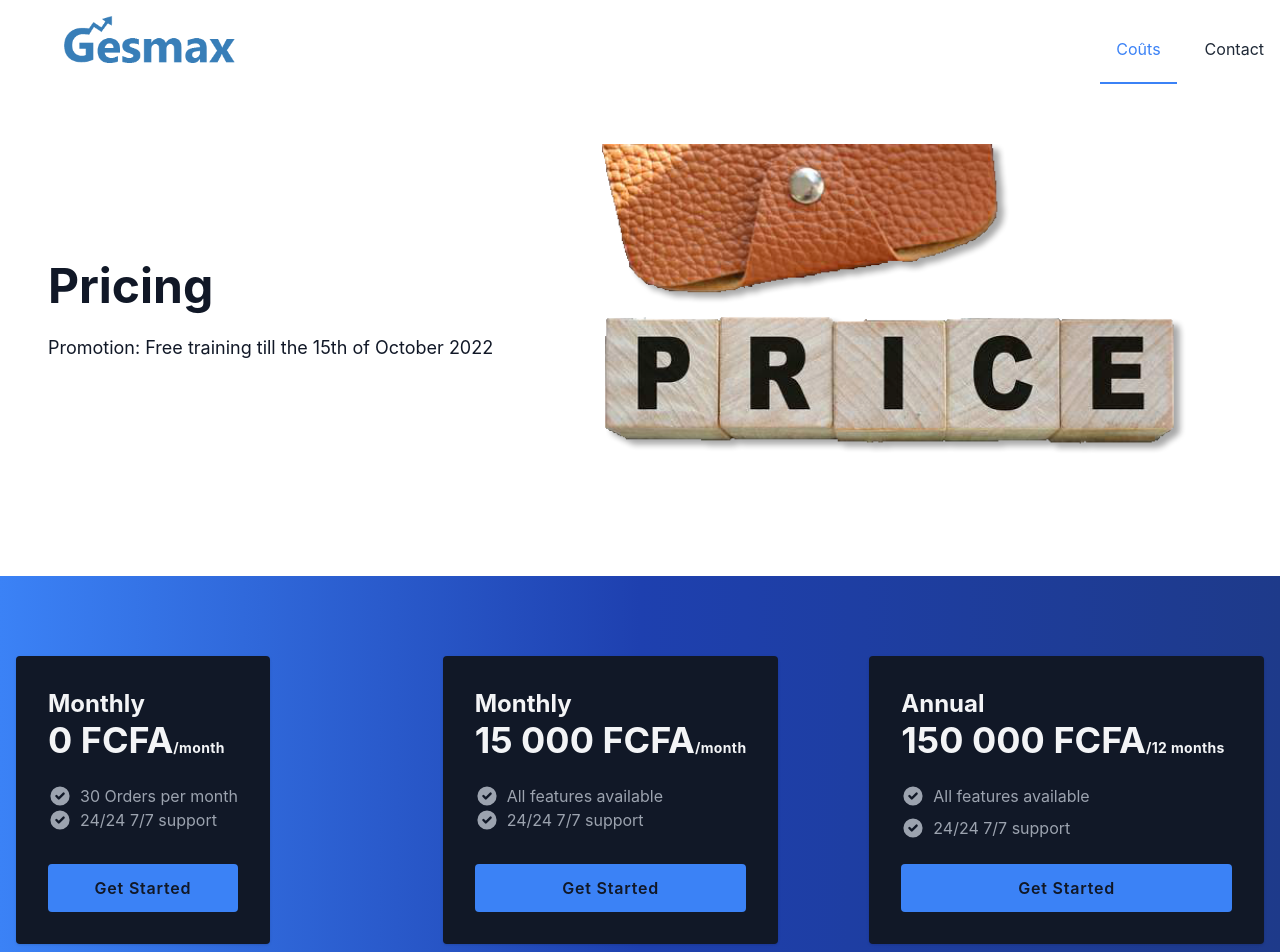
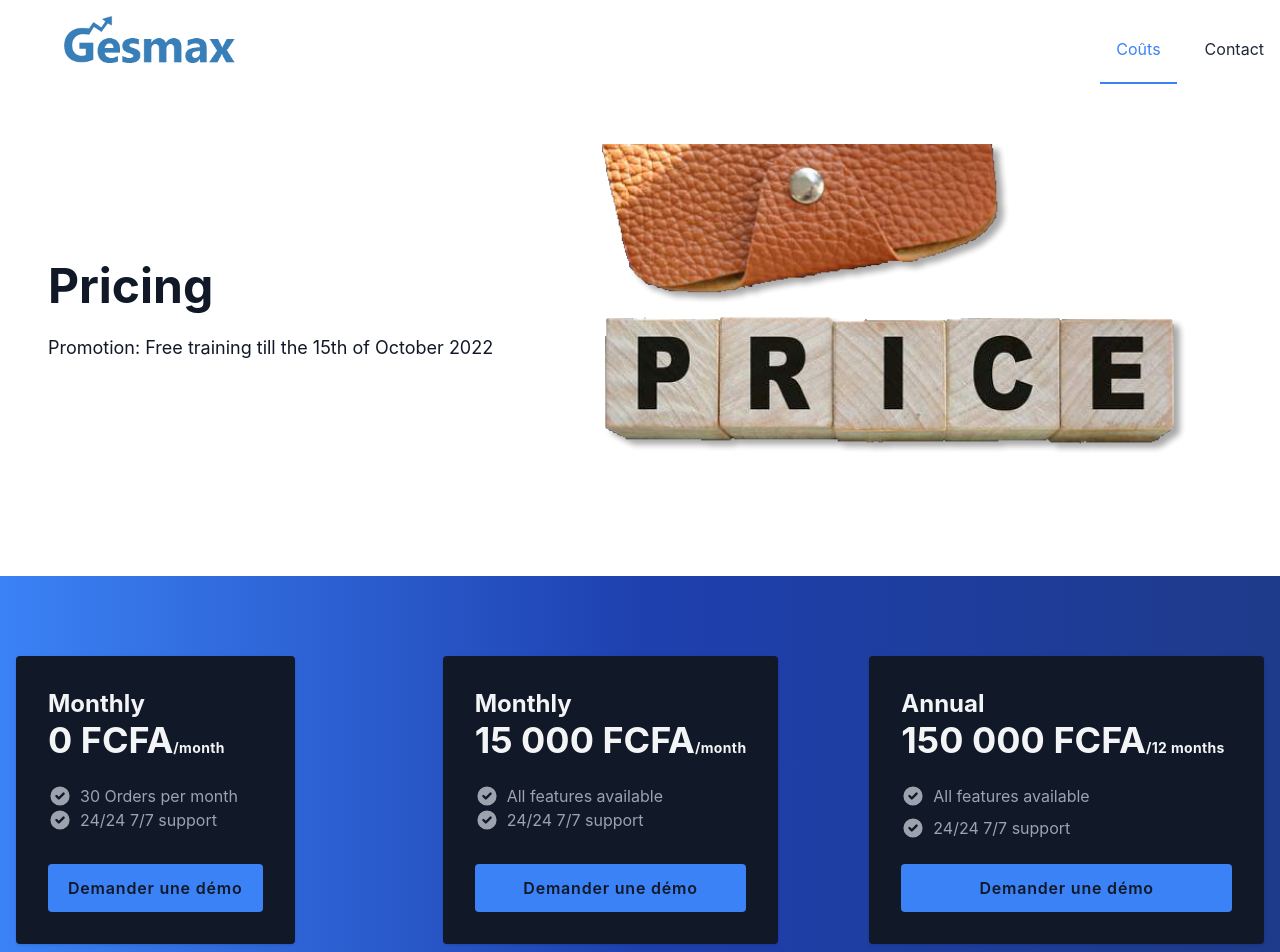
Before and after one commit to kamicodaxe/gesmax.web, a Next.js app: page /pricing in a window 1280 px wide. Shown: the top 952 px of the page. Built offline with nearby package versions, Linux system fonts and the light colour scheme; no server answers.

Commit message:
- rolled back to formsubmit

```diff
--- a/pages/contact.tsx
+++ b/pages/contact.tsx
@@ -66,7 +66,7 @@ const Contact: NextPage<Props> = ({ data }) => {
               <div className="w-full px-8 py-10 mx-auto overflow-hidden bg-white shadow-2xl rounded-xl dark:bg-gray-900 lg:max-w-xl">
                 <h1 className="text-2xl font-medium text-gray-700 dark:text-gray-200">{s.form}</h1>
 
-                <form className="mt-6" action="https://gesmax.vercel.app/api/form" method="POST">
+                <form className="mt-6" action="https://formsubmit.co/af08c8ea8870e60d69f31868a7acb70e" method="POST">
                   <div className="flex-1">
                     <label className="block mb-2 text-sm text-gray-600 dark:text-gray-200">{s.name}</label>
                     <input name="name" type="text" placeholder="John Doe" className="block w-full px-5 py-3 mt-2 text-gray-700 bg-white border border-gray-200 rounded-md dark:bg-gray-900 dark:text-gray-300 dark:border-gray-600 focus:border-blue-400 focus:ring-blue-300 focus:ring-opacity-40 dark:focus:border-blue-300 focus:outline-none focus:ring" />
--- a/pages/pricing.tsx
+++ b/pages/pricing.tsx
@@ -1,4 +1,5 @@
 import type { GetStaticProps, NextPage } from 'next'
+import Link from 'next/link'
 import { useRouter } from 'next/router'
 import { useMemo } from 'react'
 import Header from '../components/Header'
@@ -26,6 +27,15 @@ const Pricing: NextPage<Props> = ({ data }) => {
   const title = isFr ? "Coûts, Gesmax By Bogital" : "Pricing, Gesmax By Bogital"
   const desc = isFr ? "Coûts, Gesmax By Bogital" : "Pricing, Gesmax By Bogital"
   const subtitle = "Promotion: Free training till the 15th of October 2022"
+  const requestDemoText = isFr ? 'Demander une démo' : 'Request a demo'
+
+  const RequestDemo = () => (
+    <Link href='contact'>
+      <span className="inline-block w-full px-5 py-3 font-semibold tracking-wider cursor-pointer text-center rounded bg-primary text-gray-900">
+        {requestDemoText}
+      </span>
+    </Link>
+  )
 
   return (
     <Layout locale={locale as string} title={title} desc={desc}>
@@ -59,7 +69,7 @@ const Pricing: NextPage<Props> = ({ data }) => {
                     <span>24/24 7/7 support</span>
                   </li>
                 </ul>
-                <a rel="noopener noreferrer" href="mailto:gesmax@bogital.com" className="inline-block w-full px-5 py-3 font-semibold tracking-wider text-center rounded bg-primary text-gray-900">Get Started</a>
+                <RequestDemo />
               </div>
             </div>
 
@@ -84,7 +94,7 @@ const Pricing: NextPage<Props> = ({ data }) => {
                     <span>24/24 7/7 support</span>
                   </li>
                 </ul>
-                <a rel="noopener noreferrer" href="mailto:gesmax@bogital.com" className="inline-block w-full px-5 py-3 font-semibold tracking-wider text-center rounded bg-primary text-gray-900">Get Started</a>
+                <RequestDemo />
               </div>
             </div>
 
@@ -107,7 +117,7 @@ const Pricing: NextPage<Props> = ({ data }) => {
                     <span>24/24 7/7 support</span>
                   </li>
                 </ul>
-                <a rel="noopener noreferrer" href="mailto:gesmax@bogital.com" className="inline-block w-full px-5 py-3 font-semibold tracking-wider text-center rounded bg-primary text-gray-900">Get Started</a>
+                <RequestDemo />
               </div>
             </div>
           </div>
```
